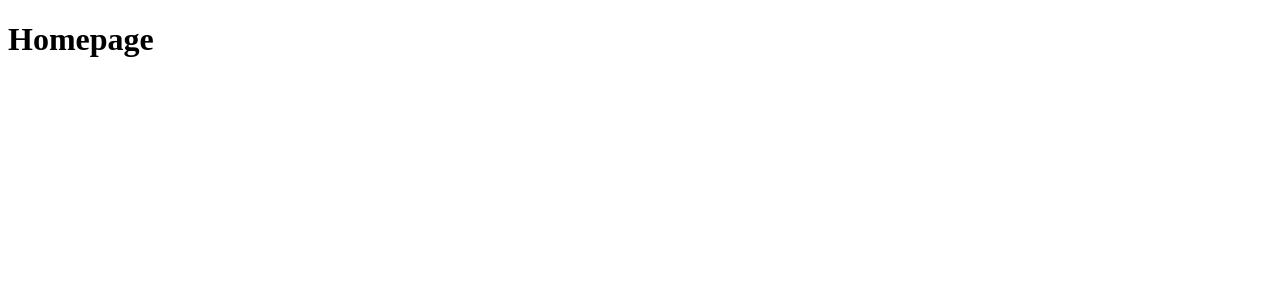
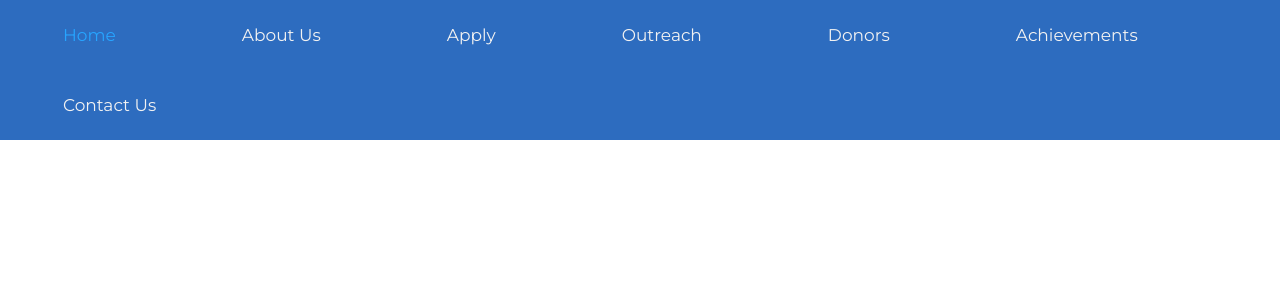
Before and after one commit to akothari7/vortex-robotics, a React (Create React App) app in the folder client/: page / in a window 1280 px wide. Shown: the top 300 px of the page. Built offline with nearby package versions, Linux system fonts and the light colour scheme.

Commit message:
feat(Navbar): create navbar component

```diff
--- a/client/src/pages/HomePage.tsx
+++ b/client/src/pages/HomePage.tsx
@@ -1,7 +1,9 @@
+import { Navbar } from "../ui/components/Navbar";
+
 export const HomePage = () => {
   return (
     <div>
-      <h1>Homepage</h1>
+      <Navbar />
     </div>
   );
 };
--- /dev/null
+++ b/client/src/ui/components/Navbar.tsx
@@ -0,0 +1,17 @@
+import "../css/Navbar.css";
+
+export const Navbar = () => {
+  return (
+    <div>
+      <div className="nav">
+        <a href="/">Home</a>
+        <a href="/">About Us</a>
+        <a href="/">Apply</a>
+        <a href="/">Outreach</a>
+        <a href="/">Donors</a>
+        <a href="/">Achievements</a>
+        <a href="/">Contact Us</a>
+      </div>
+    </div>
+  );
+};
--- /dev/null
+++ b/client/src/ui/css/Navbar.css
@@ -0,0 +1,25 @@
+@import url("https://fonts.googleapis.com/css2?family=Montserrat&display=swap");
+
+body {
+  margin: 0;
+  padding: 0;
+}
+
+.nav {
+  background-color: #2d6cbf;
+  overflow: hidden;
+}
+
+.nav a {
+  float: left;
+  color: #f2f2f2;
+  text-align: center;
+  padding: 25px 63px;
+  text-decoration: none;
+  font-size: 17px;
+  font-family: Montserrat;
+}
+
+.nav a:hover {
+  color: #27a4ff;
+}
```
